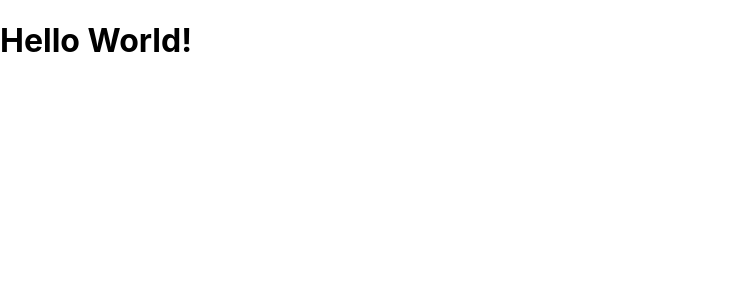
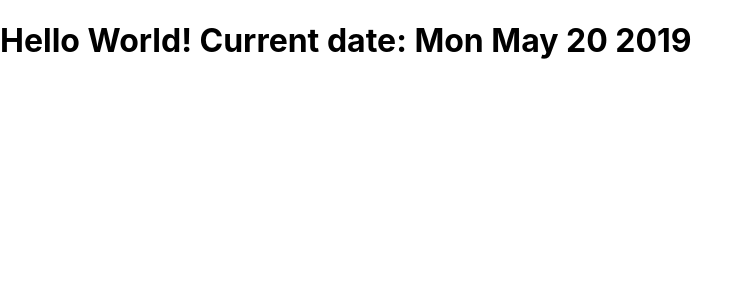
Before and after one commit to pauleaster/dotnet_react_ssw_clone, a React (Create React App) app in the folder tv-series-app/: page / in a window 1280 px wide. Shown: the top 300 px of the page, without its empty margins (0-752 px from the left). Built offline with nearby package versions, Linux system fonts and the light colour scheme.

Commit message:
Ch 03 - TSX

```diff
--- a/tv-series-app/src/index.tsx
+++ b/tv-series-app/src/index.tsx
@@ -4,7 +4,13 @@ import './index.css';
 import App from './App';
 import * as serviceWorker from './serviceWorker';
 
-const greeting = React.createElement('h1', {}, 'Hello World!');
+const getCurrentDate = () => {
+    const date = new Date();
+    return date.toDateString();
+}
+
+const greeting = <h1>Hello World! Current date: {getCurrentDate()}</h1>;
+
 ReactDOM.render(greeting, document.getElementById('root'));
 
 // If you want your app to work offline and load faster, you can change
```
